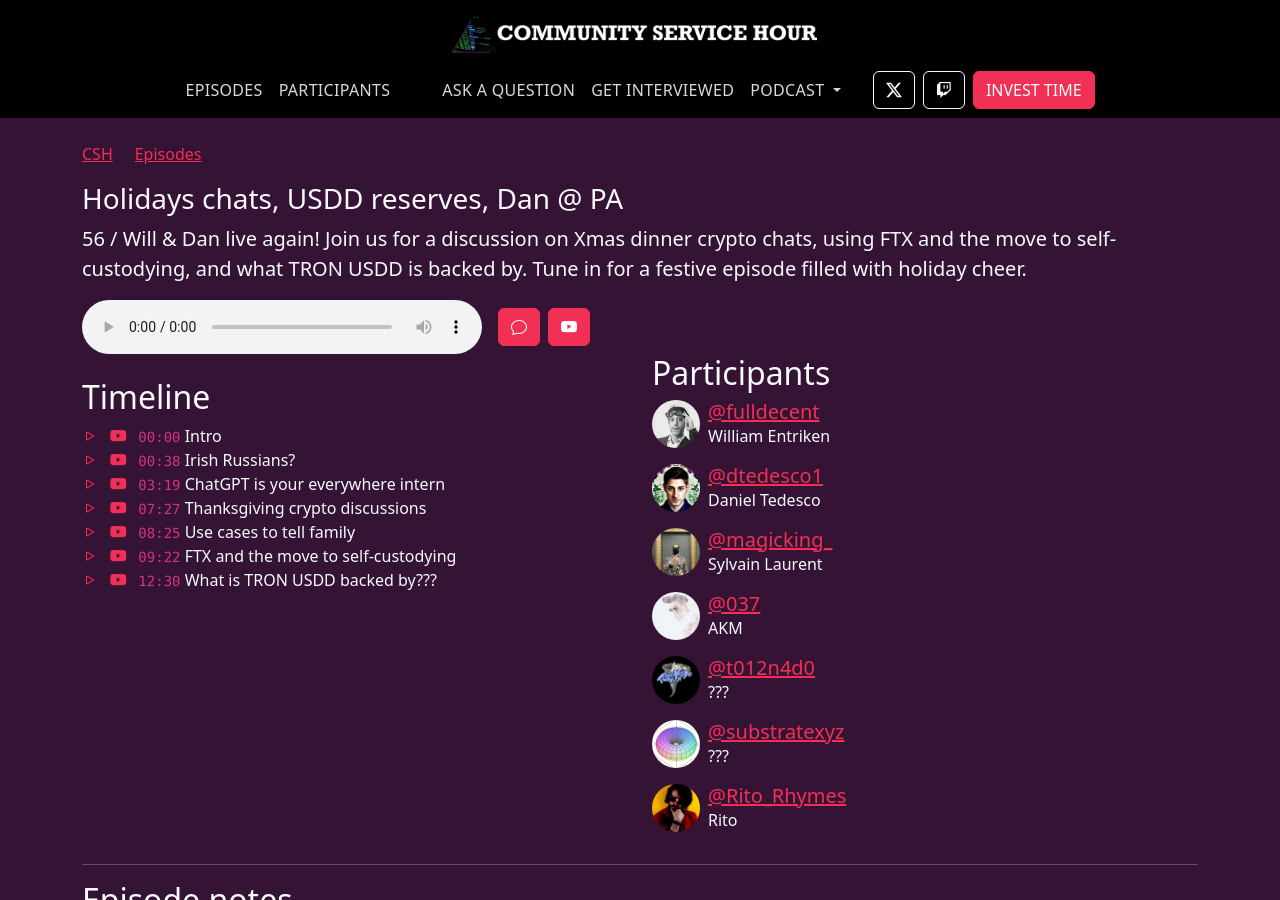
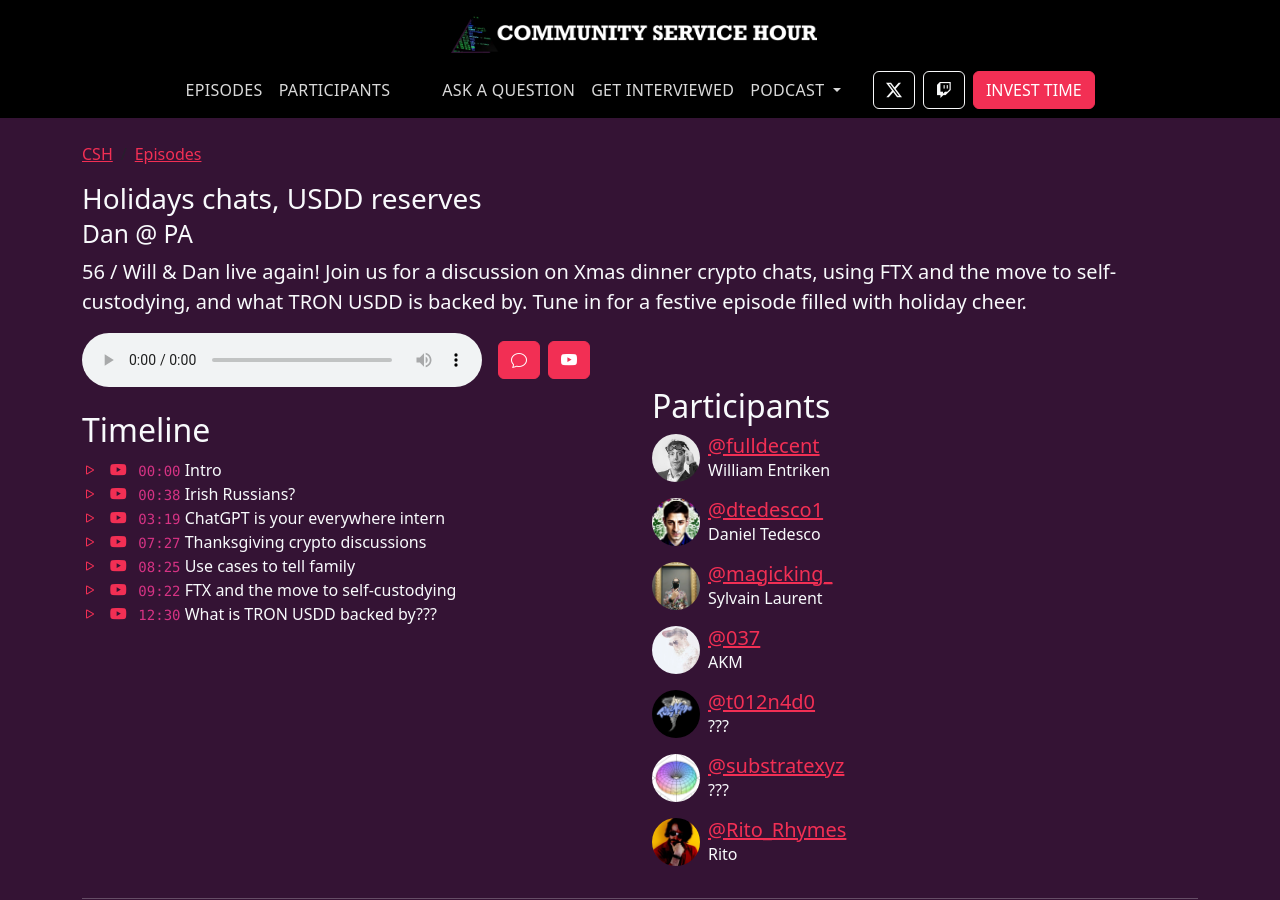
Before and after one commit to community-service/hour.gg, a Jekyll site: the page built from _episodes/2022-12-27-episode-56.md, in a window 1280 px wide and 900 px high. Built offline with Jekyll 4.4.1, drawn with Linux system fonts in a browser that asks for light colours.

Commit message:
clean up event name

```diff
--- a/_episodes/2022-12-27-episode-56.md
+++ b/_episodes/2022-12-27-episode-56.md
@@ -1,8 +1,8 @@
 ---
 posted: true
 guid: "2D6EA8CA-5E73-4BC0-96CC-850ECA857D71"
-title: "Holidays chats, USDD reserves, Dan @ PA"
-subtitle: ""
+title: "Holidays chats, USDD reserves"
+subtitle: "Dan @ PA"
 description: "Will & Dan live again! Join us for a discussion on Xmas dinner crypto chats, using FTX and the move to self-custodying, and what TRON USDD is backed by. Tune in for a festive episode filled with holiday cheer."
 start-time: "2022-12-27T18:00:00-05:00"
 itunes-explicit: false
```
